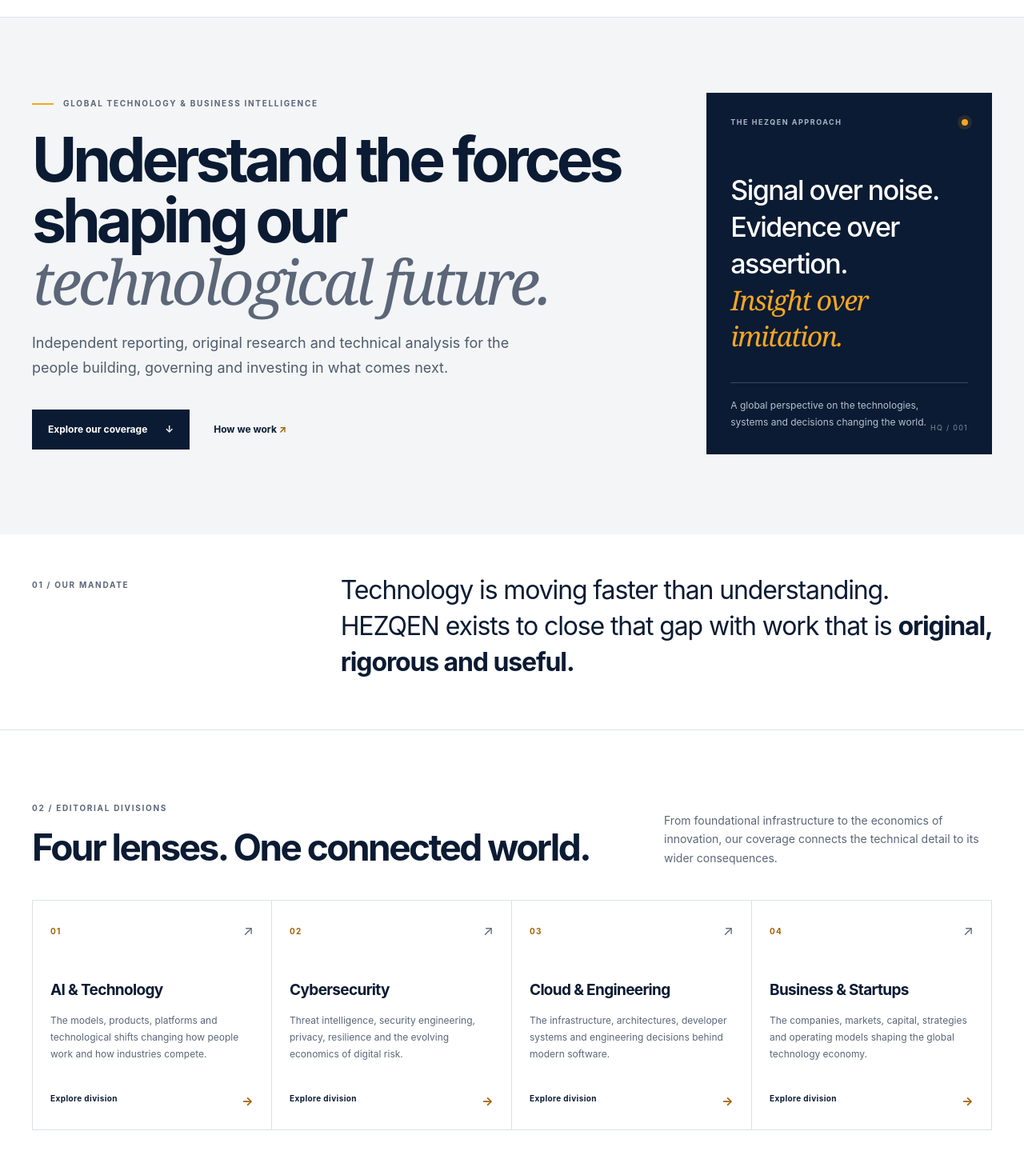
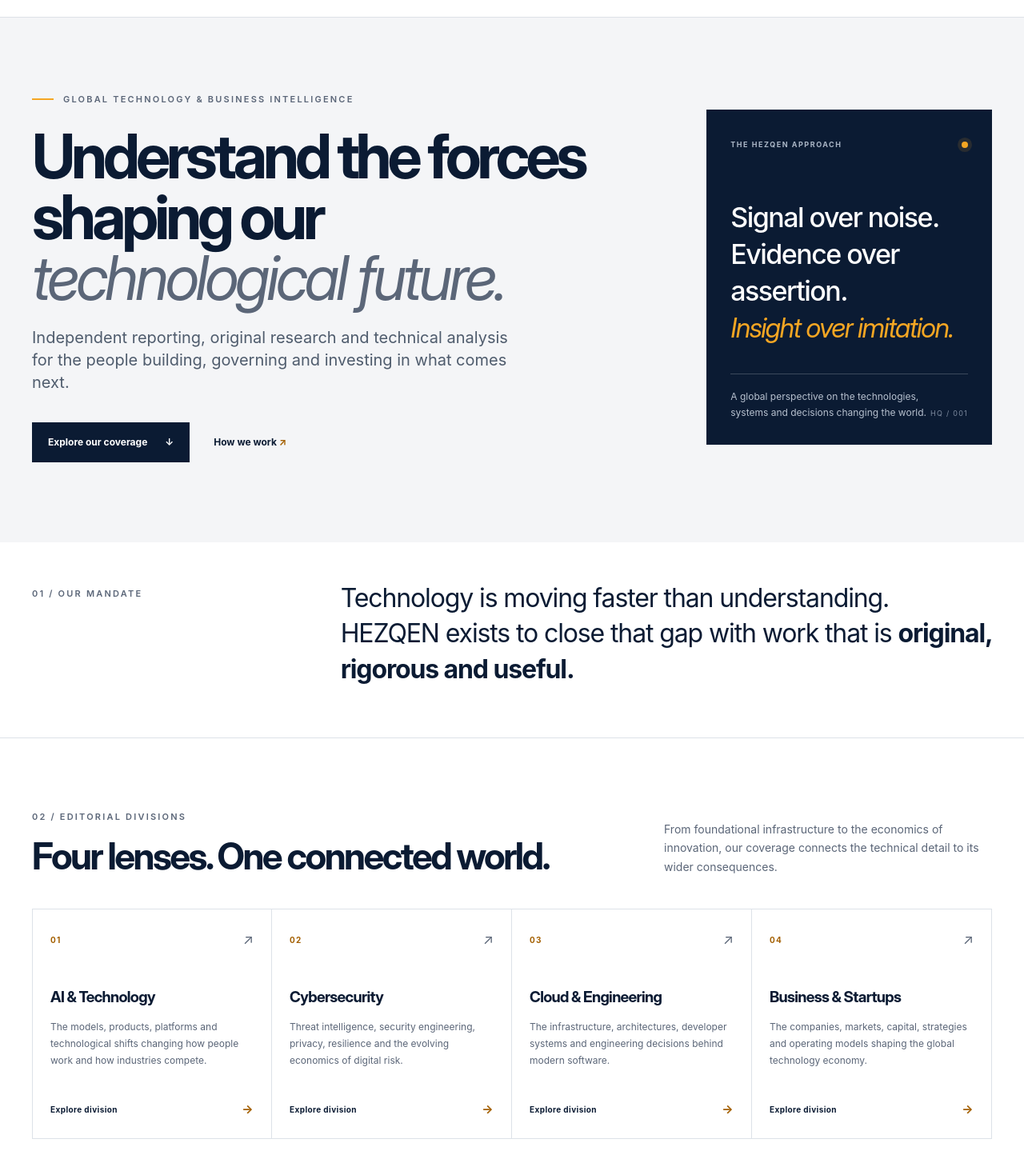
Before and after one commit to LloydCoder/hezqen, a Next.js app: page / in a window 1280 px wide. Shown: the part 101-1550 px from the top of the page at 80% size. Built offline with nearby package versions, Linux system fonts and the light colour scheme; no server answers.

Commit message:
fix(brand): align typography and footer lockup with supplied kit

```diff
--- a/app/(frontend)/globals.css
+++ b/app/(frontend)/globals.css
@@ -7,12 +7,20 @@
   --mist: #f4f5f7;
   --white: #ffffff;
   --line: #dde2e8;
-  --serif: Georgia, "Times New Roman", serif;
+  --display: "Inter Display", "Inter", "Helvetica Neue", Arial, sans-serif;
   --sans: Inter, "Helvetica Neue", Arial, sans-serif;
   --container: 1200px;
 }
 * {
   box-sizing: border-box;
+}
+h1,
+h2,
+h3,
+h4,
+h5,
+h6 {
+  font-family: var(--display);
 }
 html {
   scroll-behavior: smooth;
@@ -22,8 +30,8 @@ body {
   background: var(--white);
   color: var(--navy);
   font-family: var(--sans);
-  font-size: 16px;
-  line-height: 1.65;
+  font-size: 17px;
+  line-height: 28px;
   -webkit-font-smoothing: antialiased;
 }
 a {
@@ -118,9 +126,9 @@ a:focus-visible {
 .platform-kicker {
   margin: 0;
   color: var(--slate);
-  font-size: 10px;
-  font-weight: 700;
-  letter-spacing: 0.17em;
+  font-size: 11px;
+  font-weight: 600;
+  letter-spacing: 0.2em;
   line-height: 1.5;
   text-transform: uppercase;
 }
@@ -151,7 +159,8 @@ a:focus-visible {
 .division-page h1 em,
 .not-found h1 em {
   color: var(--slate);
-  font-family: var(--serif);
+  font-family: var(--display);
+  font-style: italic;
   font-weight: 400;
   letter-spacing: -0.055em;
 }
@@ -159,8 +168,8 @@ a:focus-visible {
   max-width: 610px;
   margin: 0;
   color: #4f5c6d;
-  font-size: 18px;
-  line-height: 1.7;
+  font-size: 20px;
+  line-height: 28px;
 }
 .hero-actions {
   display: flex;
@@ -231,7 +240,8 @@ a:focus-visible {
 }
 .aside-statement em {
   color: var(--amber);
-  font-family: var(--serif);
+  font-family: var(--display);
+  font-style: italic;
   font-weight: 400;
 }
 .aside-rule {
@@ -376,7 +386,7 @@ a:focus-visible {
 }
 .platform-kicker {
   color: var(--amber-deep);
-  font-size: 9px;
+  font-size: 11px;
 }
 .platform-card-featured .platform-kicker {
   color: var(--amber);
@@ -418,7 +428,8 @@ a:focus-visible {
 }
 .standards-grid h2 em {
   color: var(--amber);
-  font-family: var(--serif);
+  font-family: var(--display);
+  font-style: italic;
   font-weight: 400;
 }
 .standards-grid p:not(.section-label) {
@@ -452,15 +463,15 @@ a:focus-visible {
 }
 .footer-brand img {
   display: block;
-  width: 154px;
+  width: 200px;
   height: auto;
 }
 .footer-brand p {
   margin: 8px 0 0;
   color: #9aa8ba;
-  font-size: 9px;
-  letter-spacing: 0.16em;
-  text-transform: uppercase;
+  font-size: 11px;
+  line-height: 1.4;
+  letter-spacing: 0.04em;
 }
 .footer-links {
   display: flex;
@@ -502,7 +513,7 @@ a:focus-visible {
   margin: 0;
   color: var(--slate);
   font-size: 20px;
-  line-height: 1.7;
+  line-height: 28px;
 }
 .division-detail-grid {
   display: grid;
@@ -559,7 +570,7 @@ a:focus-visible {
   margin: 0;
   color: var(--slate);
   font-size: 20px;
-  line-height: 1.75;
+  line-height: 28px;
 }
 .prose-rule {
   height: 1px;
@@ -571,8 +582,8 @@ a:focus-visible {
 }
 .prose-container > p:not(.eyebrow):not(.prose-lede):not(.prose-signoff):not(.policy-note) {
   color: #4f5c6d;
-  font-size: 15px;
-  line-height: 1.85;
+  font-size: 17px;
+  line-height: 28px;
 }
 .prose-signoff {
   margin-top: 50px;
@@ -666,6 +677,9 @@ a:focus-visible {
   }
   .brand-logo {
     width: 132px;
+  }
+  .footer-brand img {
+    width: 200px;
   }
   .primary-nav {
     width: 100%;
@@ -778,6 +792,7 @@ a:focus-visible {
   .division-lede,
   .prose-lede {
     font-size: 17px;
+    line-height: 28px;
   }
   .division-detail-grid {
     grid-template-columns: 1fr;
@@ -822,7 +837,8 @@ a:focus-visible {
 }
 .vram-page h1 em {
   color: var(--slate);
-  font-family: var(--serif);
+  font-family: var(--display);
+  font-style: italic;
   font-weight: 400;
 }
 .vram-lede {
```
